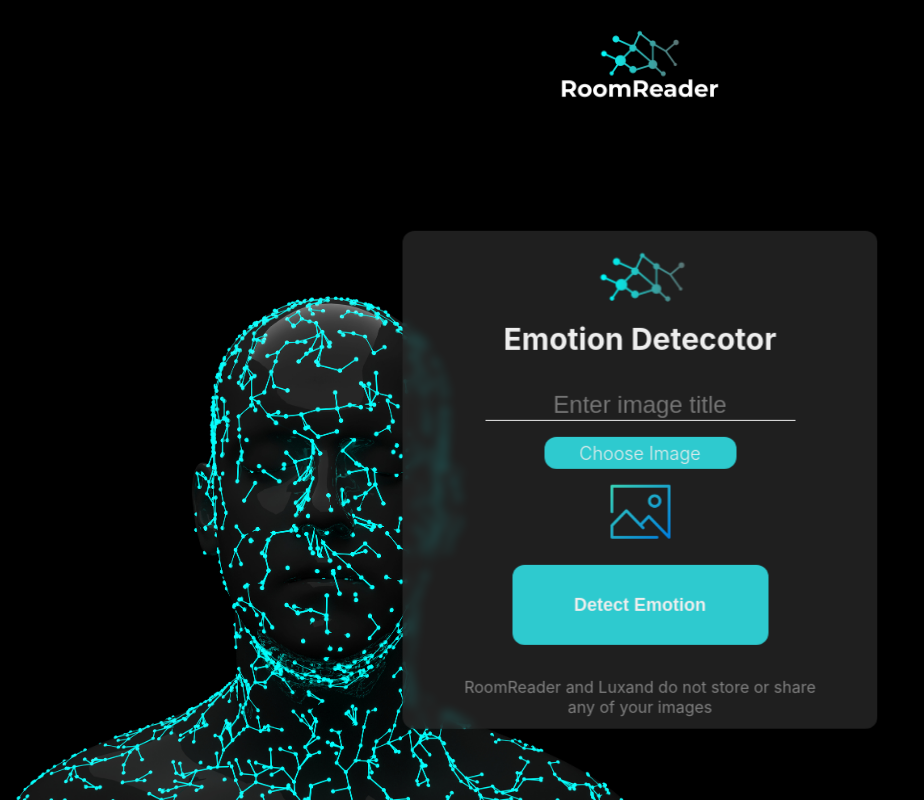
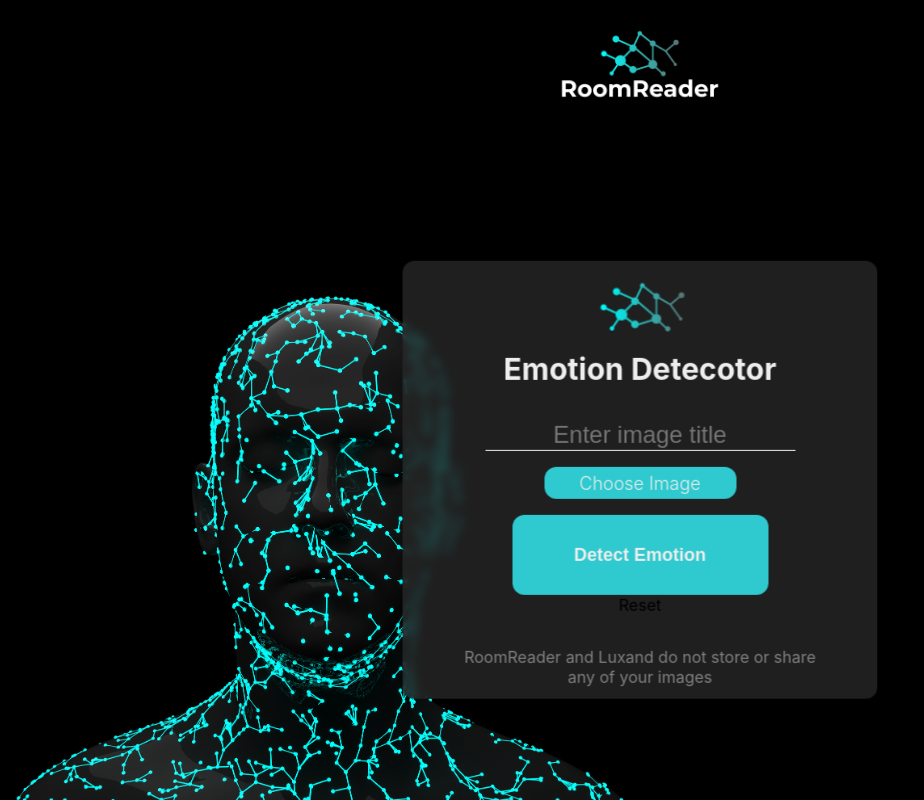
Before and after one commit to Jeffrey-Johnston/room-reader, a React (Create React App) app: page /emotion-detector in a window 1280 px wide. Both pictures are taken after a click on the button "Choose A File From Your Library". Shown: the whole page, without its empty margins (0-924 px from the left). Built offline with nearby package versions, Linux system fonts and the light colour scheme.

Commit message:
formstyling

```diff
--- a/src/components/ImageForm.js
+++ b/src/components/ImageForm.js
@@ -66,6 +66,12 @@
     setOptions(false);
   };
 
+  const reset = () => {
+    setOptions(true);
+    setFileOption(false);
+    setUrlOption(false);
+  };
+
   return (
     <Fragment>
       <section className={classes.imageForm}>
@@ -124,17 +130,20 @@
               {imageFileError && (
                 <p className={classes.fileError}>Please select an image</p>
               )}
-              <img
-                className={classes.imageIcon}
-                src={imageIcon}
-                alt="directions"
-              />
+              {imageFile !== "" && (
+                <img
+                  className={classes.imageIcon}
+                  src={imageIcon}
+                  alt="directions"
+                />
+              )}
             </div>
           )}
 
           {!options && (
             <div>
               <button type="submit">Detect Emotion</button>
+              <p onClick={reset}>Reset</p>
             </div>
           )}
         </form>
```
